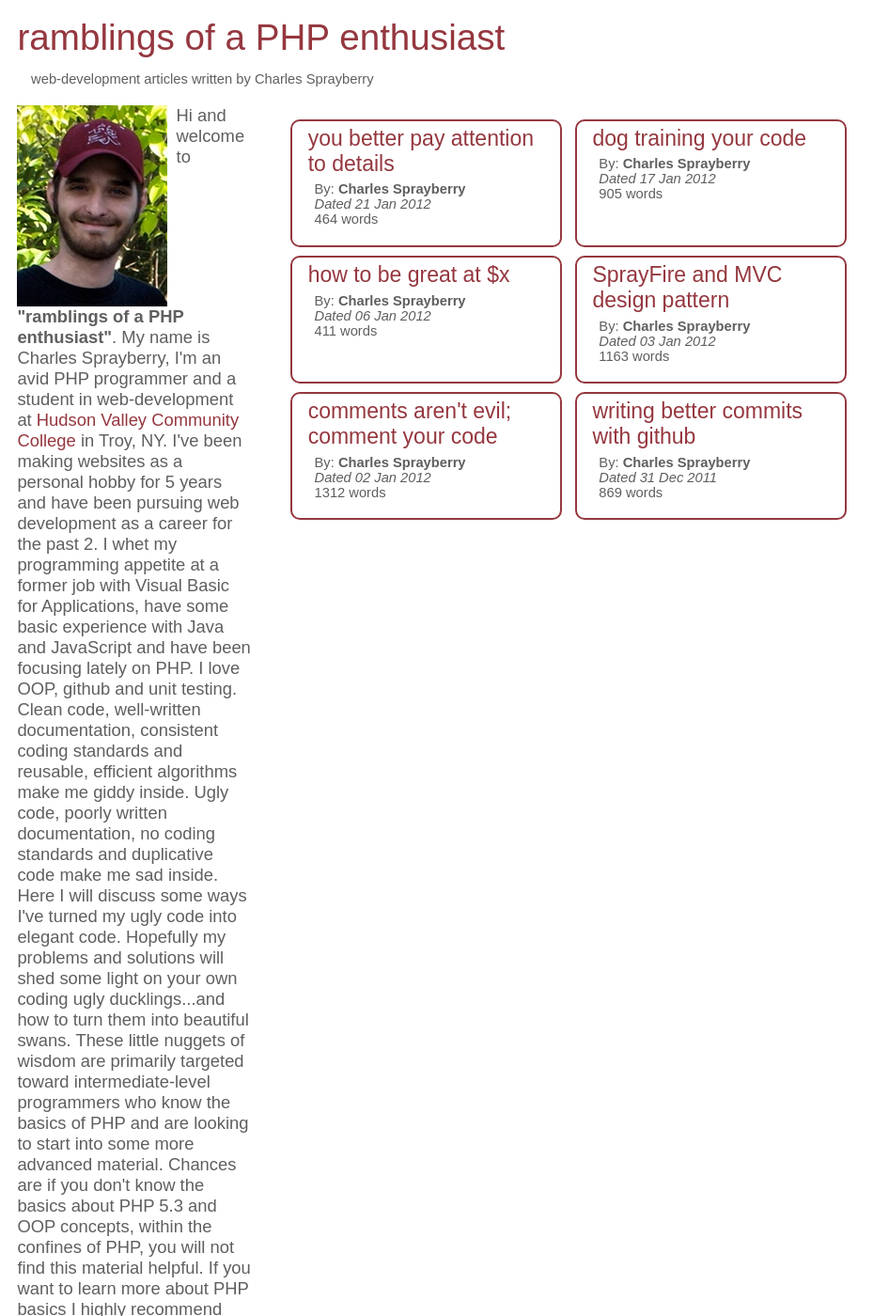
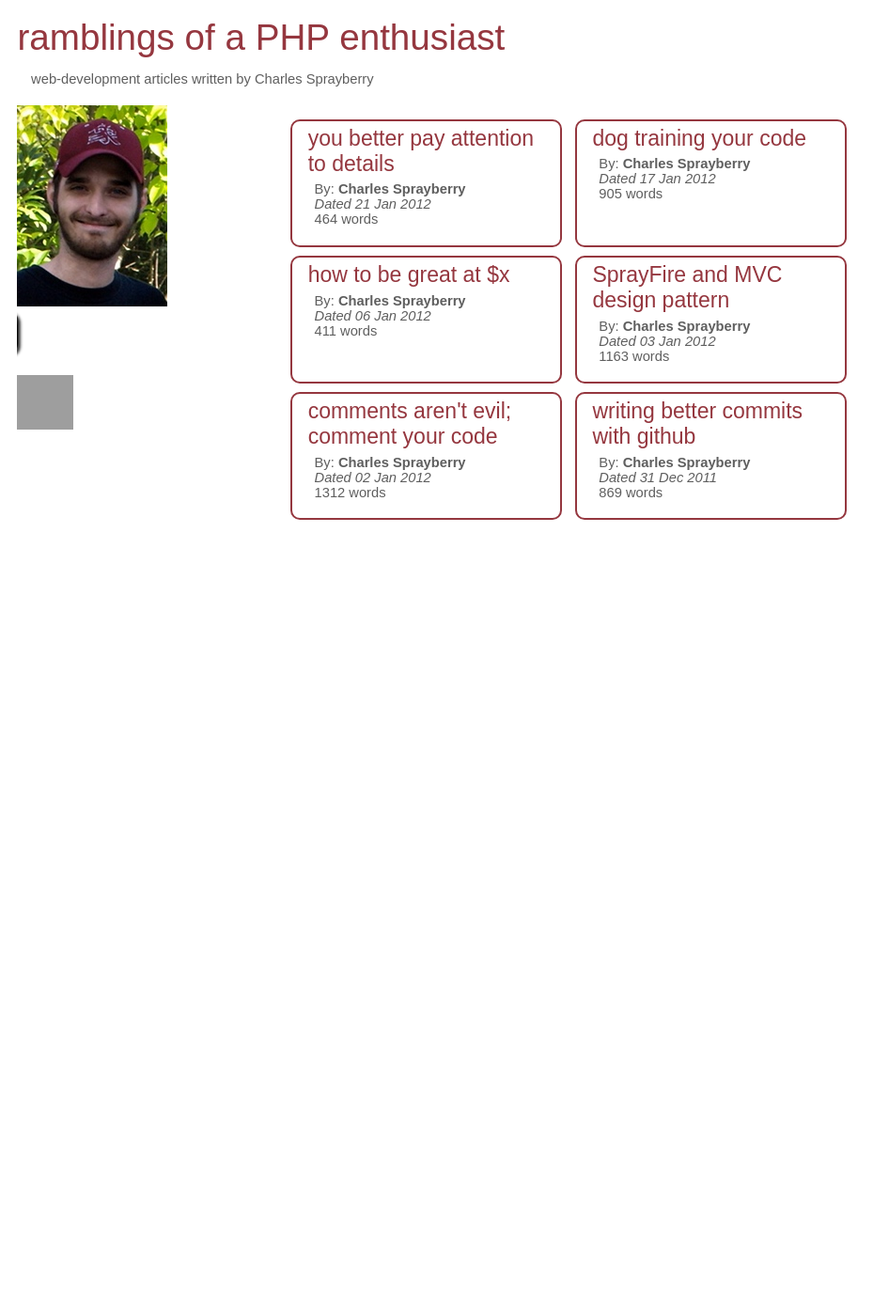
Before and after one commit to cspray/archived-blog, a Jekyll site: the page built from index-real.html, in a window 1280 px wide and 1400 px high. Shown: the whole window at 94% size, without its empty margins (0-946 px from the left). Built offline with Jekyll 4.4.1, drawn with Linux system fonts in a browser that asks for light colours; some of the changed text lies outside the part shown; grey boxes are pictures that could not be loaded.

Commit message:
UPD index-real.html removing all that cruft about me

```diff
--- a/index-real.html
+++ b/index-real.html
@@ -6,37 +6,3 @@ disqus_enabled: false
 ---
 
 	<p><img src="/img/author.jpg" class="float-left soft-margin-right" alt="Charles Sprayberry, the author" width="160" height="214" />
-	Hi and welcome to <strong>"ramblings of a PHP enthusiast"</strong>.  My name is Charles Sprayberry,
-	I'm an avid PHP programmer and a student in web-development at <a href="http://www.hvcc.edu/">Hudson
-	Valley Community College</a> in Troy, NY.  I've been making websites as a personal hobby for 5 years
-	and have been pursuing web development as a career for the past 2.  I whet my programming appetite at
-	a former job with Visual Basic for Applications, have some basic experience with Java and JavaScript
-	and have been focusing lately on PHP.  I love OOP, github and unit testing.  Clean code, well-written
-	documentation, consistent coding standards and reusable, efficient algorithms make me giddy inside.
-	Ugly code, poorly written documentation, no coding standards and duplicative code make me sad inside.</p>
-
-	<p>Here I will discuss some ways I've turned my ugly code into elegant code.  Hopefully my problems and
-	solutions will shed some light on your own coding ugly ducklings...and how to turn them into beautiful
-	swans.  These little nuggets of wisdom are primarily targeted toward intermediate-level programmers
-	who know the basics of PHP and are looking to start into some more advanced material.  Chances are
-	if you don't know the basics about PHP 5.3 and OOP concepts, within the confines of PHP, you will not
-	find this material helpful.  If you want to learn more about PHP basics I highly recommend you
-	<a href="http://www.php.net/">check out the official documentation at php.net</a>.</p>
-
-    <p>A lot of what I will talk about relates back to the work I have been doing on <a href="http://www.github.com/cspray/SprayFire/">SprayFire</a>.
-    Most of my programming at the moment has been focused on planning, designing and implementing SprayFire.
-    The project is currently still in development and open to new contributors.  Look over the <a href="http://www.github.com/cspray/SprayFire/wiki/">wiki</a>,
-    <a href="http://www.github.com/cspray/SprayFire/issues/">issues</a> and the <a href="http://www.github.com/cspray/SprayFire/">source code</a>.
-    If you want to start contributing please feel free to make a pull request that completes a listed issue.</p>
-
-	<hr />
-
-	<h2 id="about-me">about me</h2>
-
-	{% include about.html %}
-
-	<hr />
-
-	<h2 id="disclaimer">disclaimer</h2>
-
-	{% include disclaimer.html %}
```
